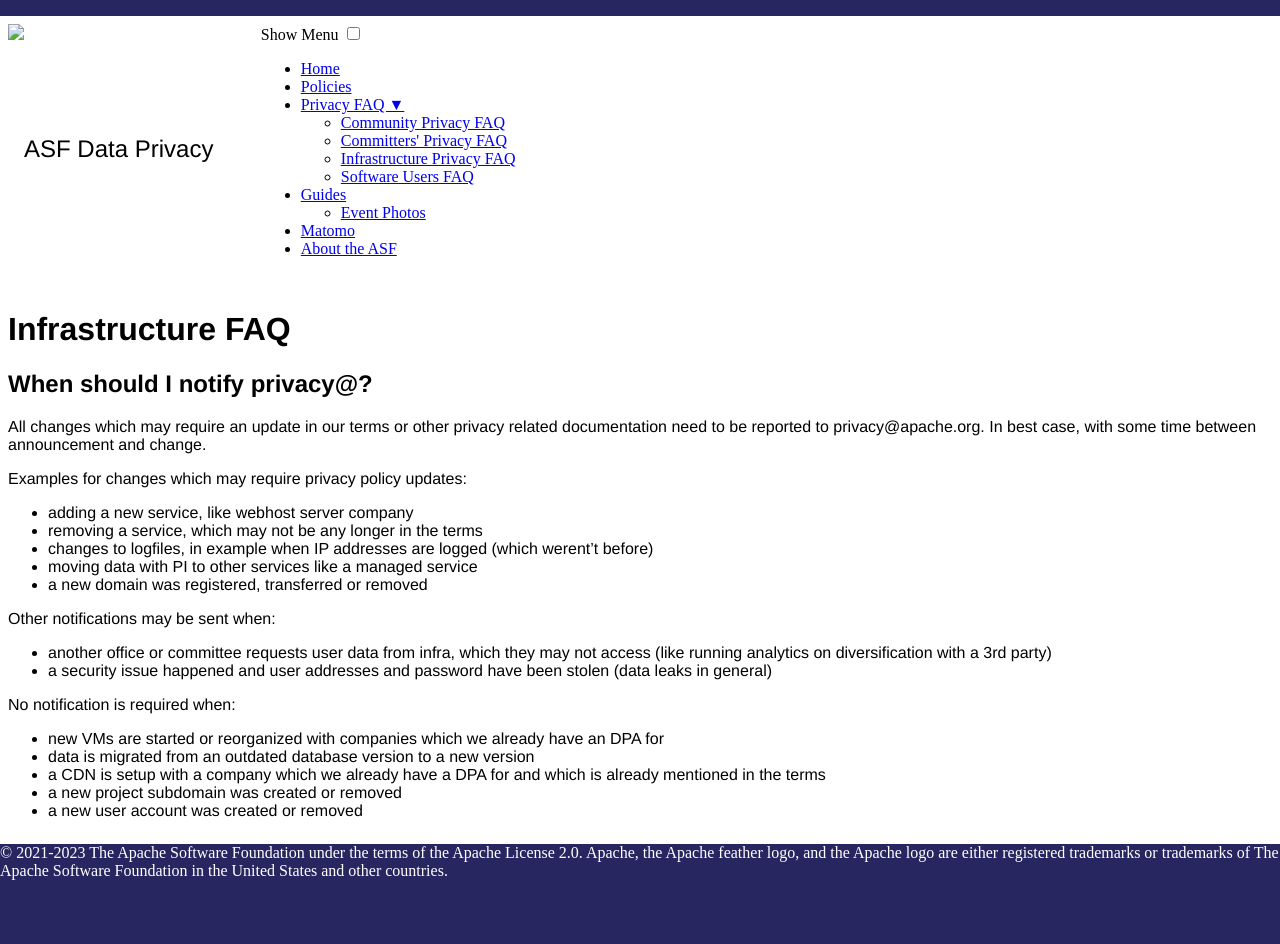
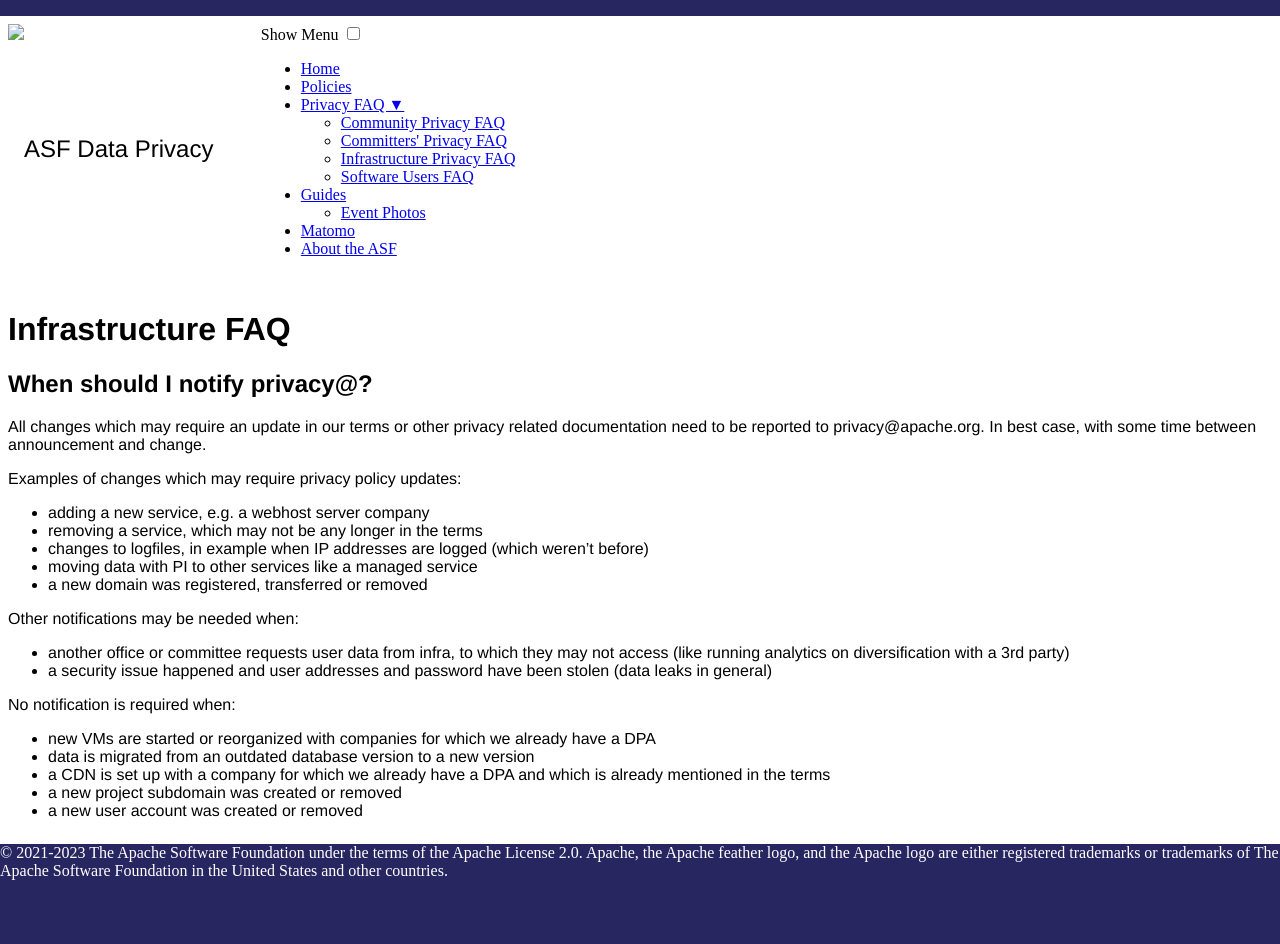
Before and after one commit to apache/privacy-website, a Jekyll site: the page output/faq/infrastructure.html, which Jekyll copies as it is, in a window 1280 px wide. Built offline with Jekyll 4.4.1, drawn with Linux system fonts in a browser that asks for light colours.

Commit message:
Automatic Site Publish by Buildbot

```diff
--- a/output/faq/infrastructure.html
+++ b/output/faq/infrastructure.html
@@ -50,29 +50,29 @@
 documentation need to be reported to privacy@apache.org. In best case, with some
 time between announcement and change.</p>
 
-<p>Examples for changes which may require privacy policy updates:</p>
+<p>Examples of changes which may require privacy policy updates:</p>
 
 <ul>
-  <li>adding a new service, like webhost server company</li>
+  <li>adding a new service, e.g. a webhost server company</li>
   <li>removing a service, which may not be any longer in the terms</li>
-  <li>changes to logfiles, in example when IP addresses are logged (which werent’t before)</li>
+  <li>changes to logfiles, in example when IP addresses are logged (which weren’t before)</li>
   <li>moving data with PI to other services like a managed service</li>
   <li>a new domain was registered, transferred or removed</li>
 </ul>
 
-<p>Other notifications may be sent when:</p>
+<p>Other notifications may be needed when:</p>
 
 <ul>
-  <li>another office or committee requests user data from infra, which they may not access (like running analytics on diversification with a 3rd party)</li>
+  <li>another office or committee requests user data from infra, to which they may not access (like running analytics on diversification with a 3rd party)</li>
   <li>a security issue happened and user addresses and password have been stolen (data leaks in general)</li>
 </ul>
 
 <p>No notification is required when:</p>
 
 <ul>
-  <li>new VMs are started or reorganized with companies which we already have an DPA for</li>
+  <li>new VMs are started or reorganized with companies for which we already have a DPA</li>
   <li>data is migrated from an outdated database version to a new version</li>
-  <li>a CDN is setup with a company which we already have a DPA for and which is already mentioned in the terms</li>
+  <li>a CDN is set up with a company for which we already have a DPA and which is already mentioned in the terms</li>
   <li>a new project subdomain was created or removed</li>
   <li>a new user account was created or removed</li>
 </ul>
--- a/output/feed.xml
+++ b/output/feed.xml
@@ -1,4 +1,4 @@
-<?xml version="1.0" encoding="utf-8"?><feed xmlns="http://www.w3.org/2005/Atom" ><generator uri="https://jekyllrb.com/" version="4.2.2">Jekyll</generator><link href="/feed.xml" rel="self" type="application/atom+xml" /><link href="/" rel="alternate" type="text/html" /><updated>2024-03-19T07:59:28+00:00</updated><id>/feed.xml</id><title type="html">Apache Software Foundation - Data Privacy</title><subtitle>Write an awesome description for your new site here. You can edit this line in _config.yml. It will appear in your document head meta (for Google search results) and in your feed.xml site description.</subtitle><entry><title type="html">Welcome to Jekyll!</title><link href="/jekyll/update/2021/03/05/welcome-to-jekyll.html" rel="alternate" type="text/html" title="Welcome to Jekyll!" /><published>2021-03-05T19:38:56+00:00</published><updated>2021-03-05T19:38:56+00:00</updated><id>/jekyll/update/2021/03/05/welcome-to-jekyll</id><content type="html" xml:base="/jekyll/update/2021/03/05/welcome-to-jekyll.html"><![CDATA[<p>You’ll find this post in your <code class="language-plaintext highlighter-rouge">_posts</code> directory. Go ahead and edit it and re-build the site to see your changes. You can rebuild the site in many different ways, but the most common way is to run <code class="language-plaintext highlighter-rouge">jekyll serve</code>, which launches a web server and auto-regenerates your site when a file is updated.</p>
+<?xml version="1.0" encoding="utf-8"?><feed xmlns="http://www.w3.org/2005/Atom" ><generator uri="https://jekyllrb.com/" version="4.2.2">Jekyll</generator><link href="/feed.xml" rel="self" type="application/atom+xml" /><link href="/" rel="alternate" type="text/html" /><updated>2024-04-13T07:56:41+00:00</updated><id>/feed.xml</id><title type="html">Apache Software Foundation - Data Privacy</title><subtitle>Write an awesome description for your new site here. You can edit this line in _config.yml. It will appear in your document head meta (for Google search results) and in your feed.xml site description.</subtitle><entry><title type="html">Welcome to Jekyll!</title><link href="/jekyll/update/2021/03/05/welcome-to-jekyll.html" rel="alternate" type="text/html" title="Welcome to Jekyll!" /><published>2021-03-05T19:38:56+00:00</published><updated>2021-03-05T19:38:56+00:00</updated><id>/jekyll/update/2021/03/05/welcome-to-jekyll</id><content type="html" xml:base="/jekyll/update/2021/03/05/welcome-to-jekyll.html"><![CDATA[<p>You’ll find this post in your <code class="language-plaintext highlighter-rouge">_posts</code> directory. Go ahead and edit it and re-build the site to see your changes. You can rebuild the site in many different ways, but the most common way is to run <code class="language-plaintext highlighter-rouge">jekyll serve</code>, which launches a web server and auto-regenerates your site when a file is updated.</p>
 
 <p>Jekyll requires blog post files to be named according to the following format:</p>
 
```
